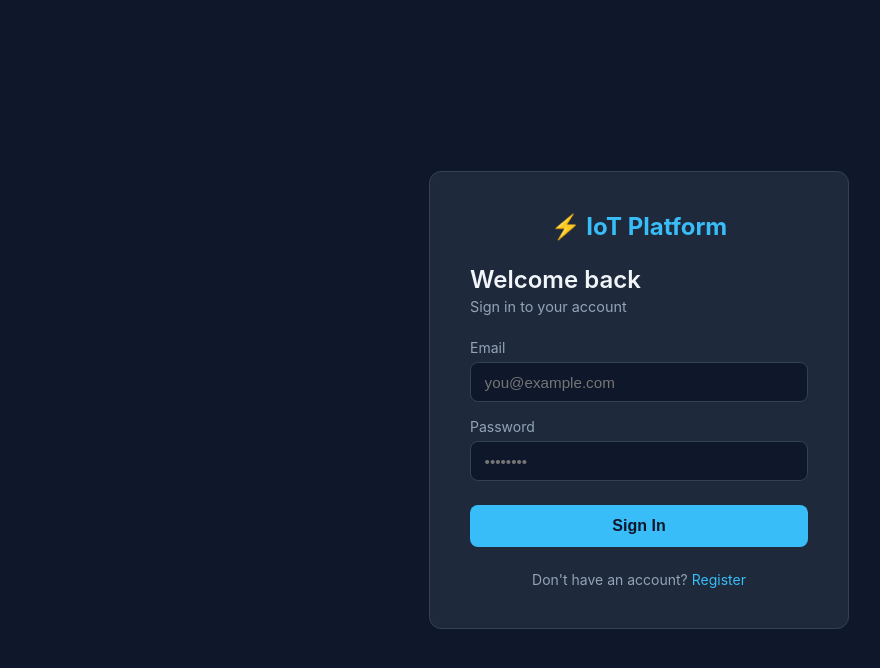
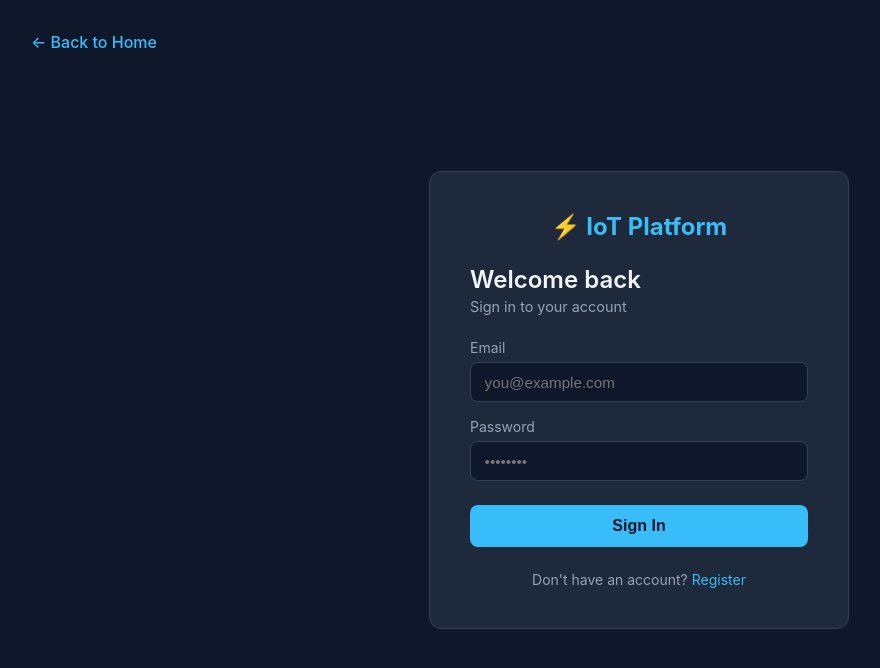
Before and after one commit to vinitkhapekar09-droid/iot-platform, a React app in the folder frontend/: page /login in a window 1280 px wide. Shown: the top 668 px of the page, without its empty margins (1-881 px from the left). Built offline with nearby package versions, Linux system fonts and the light colour scheme; no server answers; the HTML template or start-up script is replaced by a standard one.

Commit message:
feat: add sidebar navigation to dashboard, back buttons to auth pages

```diff
--- a/frontend/src/pages/DashboardPage.jsx
+++ b/frontend/src/pages/DashboardPage.jsx
@@ -24,7 +24,11 @@ export default function DashboardPage() {
   const fetchProjects = async () => {
     try {
       const res = await getProjects()
-      setProjects(res.data)
+      // Ensure we always store an array in state (API may return an object)
+      const data = res?.data
+      if (Array.isArray(data)) setProjects(data)
+      else if (data && Array.isArray(data.projects)) setProjects(data.projects)
+      else setProjects([])
     } catch {
       setError('Failed to load projects')
     } finally {
@@ -76,11 +80,47 @@ export default function DashboardPage() {
 
   return (
     <div style={styles.page}>
+      {/* Sidebar */}
+      <div style={styles.sidebar}>
+        <div style={styles.sidebarLogo}>
+          <span>⚡</span>
+          <span style={styles.logoText}>IoT Platform</span>
+        </div>
+
+        <nav style={styles.sidebarNav}>
+          <div
+            style={{...styles.navItem, background: 'rgba(56, 189, 248, 0.1)', borderLeft: '3px solid #38bdf8'}}
+            onClick={() => navigate('/dashboard')}
+          >
+            📊 Dashboard
+          </div>
+          <div style={styles.navItem} onClick={() => navigate('/settings')}>
+            ⚙️ Settings
+          </div>
+        </nav>
+
+        <div style={styles.sidebarFooter}>
+          <div style={styles.userCard}>
+            <div style={styles.userAvatar}>👤</div>
+            <div style={styles.userInfo}>
+              <div style={styles.userEmail}>{user?.email}</div>
+              <button style={styles.logoutBtnSmall} onClick={() => {
+                logout()
+                navigate('/')
+              }}>
+                Sign out
+              </button>
+            </div>
+          </div>
+        </div>
+      </div>
+
       {/* Navbar */}
       <div style={styles.navbar}>
-        <span style={styles.navLogo}>⚡ IoT Platform</span>
+        <div style={styles.navbarLeft}>
+          <span style={styles.navTitle}>Dashboard</span>
+        </div>
         <div style={styles.navRight}>
-          <span style={styles.navUser}>👤 {user?.email}</span>
           <button
             style={styles.settingsBtn}
             onClick={() => setSettingsOpen(true)}
@@ -157,7 +197,7 @@ export default function DashboardPage() {
           </div>
         ) : (
           <div style={styles.grid}>
-            {projects.map((project) => (
+            {(Array.isArray(projects) ? projects : []).map((project) => (
               <div key={project.id} style={styles.projectCard}>
                 <div style={styles.projectHeader}>
                   <span style={styles.projectIcon}>📡</span>
@@ -272,15 +312,102 @@ export default function DashboardPage() {
 }
 
 const styles = {
-  page: { minHeight: '100vh', background: '#0f172a' },
+  page: {
+    minHeight: '100vh',
+    background: '#0f172a',
+    display: 'flex',
+    flexDirection: 'column',
+  },
+  sidebar: {
+    width: '220px',
+    background: '#1e293b',
+    borderRight: '1px solid #334155',
+    flexDirection: 'column',
+    padding: '1.5rem 0',
+    position: 'fixed',
+    height: '100vh',
+    left: 0,
+    top: 0,
+    overflowY: 'auto',
+    zIndex: 50,
+  },
+  sidebarLogo: {
+    display: 'flex',
+    alignItems: 'center',
+    gap: '0.75rem',
+    padding: '0 1.5rem',
+    marginBottom: '2rem',
+    fontSize: '1.5rem',
+  },
+  logoText: {
+    color: '#38bdf8',
+    fontWeight: '700',
+  },
+  sidebarNav: {
+    flex: 1,
+    display: 'flex',
+    flexDirection: 'column',
+    gap: '0.5rem',
+  },
+  navItem: {
+    padding: '0.75rem 1.5rem',
+    color: '#cbd5e1',
+    cursor: 'pointer',
+    transition: 'all 0.3s',
+    userSelect: 'none',
+  },
+  sidebarFooter: {
+    padding: '1.5rem',
+    borderTop: '1px solid #334155',
+  },
+  userCard: {
+    display: 'flex',
+    alignItems: 'center',
+    gap: '0.75rem',
+  },
+  userAvatar: {
+    fontSize: '1.5rem',
+  },
+  userInfo: {
+    flex: 1,
+  },
+  userEmail: {
+    color: '#e2e8f0',
+    fontSize: '0.875rem',
+    fontWeight: '500',
+    marginBottom: '0.5rem',
+    wordBreak: 'break-word',
+  },
+  logoutBtnSmall: {
+    background: 'transparent',
+    border: '1px solid #475569',
+    color: '#94a3b8',
+    borderRadius: '4px',
+    padding: '0.25rem 0.75rem',
+    fontSize: '0.75rem',
+    cursor: 'pointer',
+    width: '100%',
+  },
   navbar: {
-    display: 'flex', alignItems: 'center', justifyContent: 'space-between',
-    padding: '1rem 2rem', background: '#1e293b',
+    display: 'flex',
+    alignItems: 'center',
+    justifyContent: 'space-between',
+    padding: '1rem 2rem',
+    background: '#1e293b',
     borderBottom: '1px solid #334155',
+    marginLeft: '220px',
   },
-  navLogo: { fontSize: '1.25rem', fontWeight: '700', color: '#38bdf8' },
+  navbarLeft: {
+    display: 'flex',
+    alignItems: 'center',
+    gap: '1rem',
+  },
+  navTitle: {
+    fontSize: '1.25rem',
+    fontWeight: '600',
+    color: '#f1f5f9',
+  },
   navRight: { display: 'flex', alignItems: 'center', gap: '1rem' },
-  navUser: { color: '#94a3b8', fontSize: '0.875rem' },
   settingsBtn: {
     padding: '0.4rem 0.6rem', background: 'transparent',
     border: '1px solid #475569', borderRadius: '6px',
@@ -291,17 +418,42 @@ const styles = {
     border: '1px solid #475569', borderRadius: '6px',
     color: '#94a3b8', fontSize: '0.875rem',
   },
-  content: { maxWidth: '1100px', margin: '0 auto', padding: '2rem' },
+  content: {
+    flex: 1,
+    maxWidth: '1200px',
+    margin: '0 auto',
+    padding: '2rem',
+    width: '100%',
+    marginLeft: '220px',
+  },
   header: {
-    display: 'flex', justifyContent: 'space-between',
-    alignItems: 'flex-start', marginBottom: '2rem',
+    display: 'flex',
+    justifyContent: 'space-between',
+    alignItems: 'flex-start',
+    marginBottom: '2rem',
+    gap: '2rem',
   },
-  title: { fontSize: '1.75rem', fontWeight: '700', color: '#f1f5f9' },
-  subtitle: { color: '#94a3b8', marginTop: '0.25rem', fontSize: '0.9rem' },
+  title: {
+    fontSize: '2rem',
+    fontWeight: '700',
+    color: '#f1f5f9',
+    margin: 0,
+  },
+  subtitle: {
+    color: '#94a3b8',
+    marginTop: '0.5rem',
+    fontSize: '0.95rem'
+  },
   createBtn: {
-    padding: '0.65rem 1.25rem', background: '#38bdf8',
-    color: '#0f172a', border: 'none', borderRadius: '8px',
-    fontWeight: '600', fontSize: '0.95rem',
+    padding: '0.75rem 1.5rem',
+    background: '#38bdf8',
+    color: '#0f172a',
+    border: 'none',
+    borderRadius: '8px',
+    fontWeight: '600',
+    fontSize: '0.95rem',
+    cursor: 'pointer',
+    whiteSpace: 'nowrap',
   },
   error: {
     background: '#450a0a', color: '#fca5a5', padding: '0.75rem',
@@ -349,8 +501,16 @@ const styles = {
     gap: '1.25rem',
   },
   projectCard: {
-    background: '#1e293b', padding: '1.5rem', borderRadius: '12px',
+    background: '#1e293b',
+    padding: '1.5rem',
+    borderRadius: '12px',
     border: '1px solid #334155',
+    transition: 'all 0.3s',
+    cursor: 'pointer',
+    '&:hover': {
+      borderColor: '#38bdf8',
+      boxShadow: '0 0 20px rgba(56, 189, 248, 0.1)',
+    },
   },
   projectHeader: {
     display: 'flex', justifyContent: 'space-between',
@@ -365,17 +525,33 @@ const styles = {
   },
   projectFooter: { display: 'flex', justifyContent: 'space-between', alignItems: 'center' },
   viewBtn: {
-    padding: '0.5rem 1rem', background: '#0f172a',
-    border: '1px solid #38bdf8', borderRadius: '6px',
-    color: '#38bdf8', fontSize: '0.875rem',
+    padding: '0.5rem 1rem',
+    background: '#0f172a',
+    border: '1px solid #38bdf8',
+    borderRadius: '6px',
+    color: '#38bdf8',
+    fontSize: '0.875rem',
   },
   deleteBtn: {
-    padding: '0.5rem', background: 'transparent',
-    border: '1px solid #334155', borderRadius: '6px', fontSize: '1rem',
+    padding: '0.5rem',
+    background: 'transparent',
+    border: '1px solid #334155',
+    borderRadius: '6px',
+    fontSize: '1rem',
   },
-  emptyState: { textAlign: 'center', padding: '4rem 0' },
-  emptyIcon: { fontSize: '3rem', marginBottom: '1rem' },
-  emptyText: { color: '#f1f5f9', fontSize: '1.1rem', fontWeight: '600' },
+  emptyState: {
+    textAlign: 'center',
+    padding: '4rem 0'
+  },
+  emptyIcon: {
+    fontSize: '3rem',
+    marginBottom: '1rem'
+  },
+  emptyText: {
+    color: '#f1f5f9',
+    fontSize: '1.1rem',
+    fontWeight: '600'
+  },
   drawerBackdrop: { position: 'fixed', inset: 0, background: 'rgba(0,0,0,0.5)', zIndex: 100 },
   drawer: {
     position: 'fixed',
--- a/frontend/src/pages/LoginPage.jsx
+++ b/frontend/src/pages/LoginPage.jsx
@@ -20,7 +20,14 @@ export default function LoginPage() {
       login(res.data.access_token, res.data.user)
       navigate('/dashboard')
     } catch (err) {
-      setError(err.response?.data?.detail || 'Login failed')
+      const msg =
+        err.userMessage ||
+        err.response?.data?.detail ||
+        (err.response?.data?.errors
+          ? Object.values(err.response.data.errors).flat().join(', ')
+          : null) ||
+        'Login failed — please check your credentials.'
+      setError(msg)
     } finally {
       setLoading(false)
     }
@@ -28,6 +35,9 @@ export default function LoginPage() {
 
   return (
     <div style={styles.page}>
+      <div style={styles.header}>
+        <Link to="/" style={styles.backButton}>← Back to Home</Link>
+      </div>
       <div style={styles.card}>
         <div style={styles.logo}>⚡ IoT Platform</div>
         <h2 style={styles.title}>Welcome back</h2>
@@ -79,6 +89,22 @@ const styles = {
     alignItems: 'center',
     justifyContent: 'center',
     background: '#0f172a',
+    flexDirection: 'column',
+  },
+  header: {
+    position: 'absolute',
+    top: '2rem',
+    left: '2rem',
+  },
+  backButton: {
+    color: '#38bdf8',
+    textDecoration: 'none',
+    fontWeight: '500',
+    transition: 'color 0.3s',
+    display: 'flex',
+    alignItems: 'center',
+    gap: '0.5rem',
+    cursor: 'pointer',
   },
   card: {
     background: '#1e293b',
--- a/frontend/src/pages/RegisterPage.jsx
+++ b/frontend/src/pages/RegisterPage.jsx
@@ -27,13 +27,15 @@ export default function RegisterPage() {
       login(res.data.access_token, res.data.user)
       navigate('/dashboard')
     } catch (err) {
-      const detail = err.response?.data?.detail
-      const fallback = err.message || 'Registration failed'
-      if (err.code === 'ERR_NETWORK') {
-        setError('Cannot reach backend API. Check backend is running and VITE_API_URL is correct.')
-      } else {
-        setError(typeof detail === 'string' ? detail : fallback)
-      }
+      // Prefer normalized userMessage from client, then common response shapes
+      const msg =
+        err.userMessage ||
+        err.response?.data?.detail ||
+        (err.response?.data?.errors
+          ? Object.values(err.response.data.errors).flat().join(', ')
+          : null) ||
+        'Registration failed — please try again.'
+      setError(msg)
     } finally {
       setLoading(false)
     }
@@ -41,6 +43,9 @@ export default function RegisterPage() {
 
   return (
     <div style={styles.page}>
+      <div style={styles.header}>
+        <Link to="/" style={styles.backButton}>← Back to Home</Link>
+      </div>
       <div style={styles.card}>
         <div style={styles.logo}>⚡ IoT Platform</div>
         <h2 style={styles.title}>Create account</h2>
@@ -104,6 +109,22 @@ const styles = {
     alignItems: 'center',
     justifyContent: 'center',
     background: '#0f172a',
+    flexDirection: 'column',
+  },
+  header: {
+    position: 'absolute',
+    top: '2rem',
+    left: '2rem',
+  },
+  backButton: {
+    color: '#38bdf8',
+    textDecoration: 'none',
+    fontWeight: '500',
+    transition: 'color 0.3s',
+    display: 'flex',
+    alignItems: 'center',
+    gap: '0.5rem',
+    cursor: 'pointer',
   },
   card: {
     background: '#1e293b',
```
